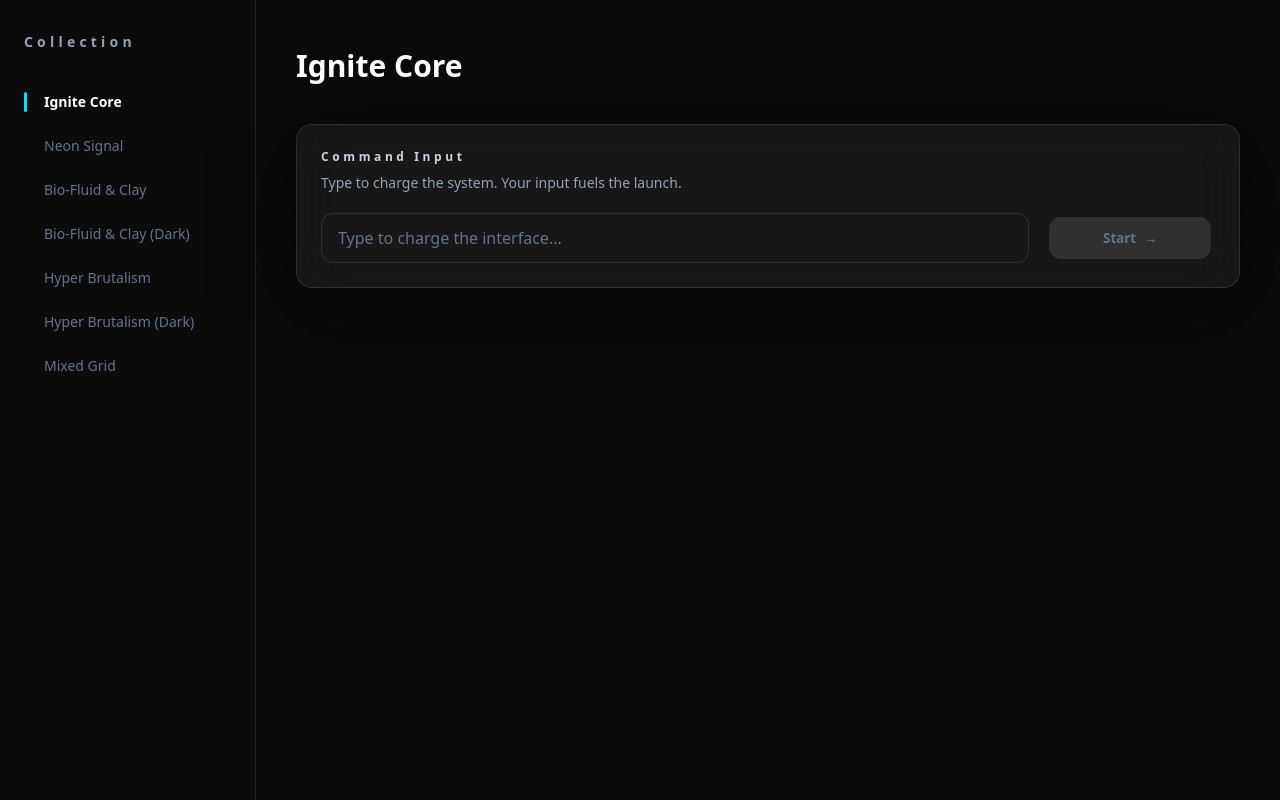
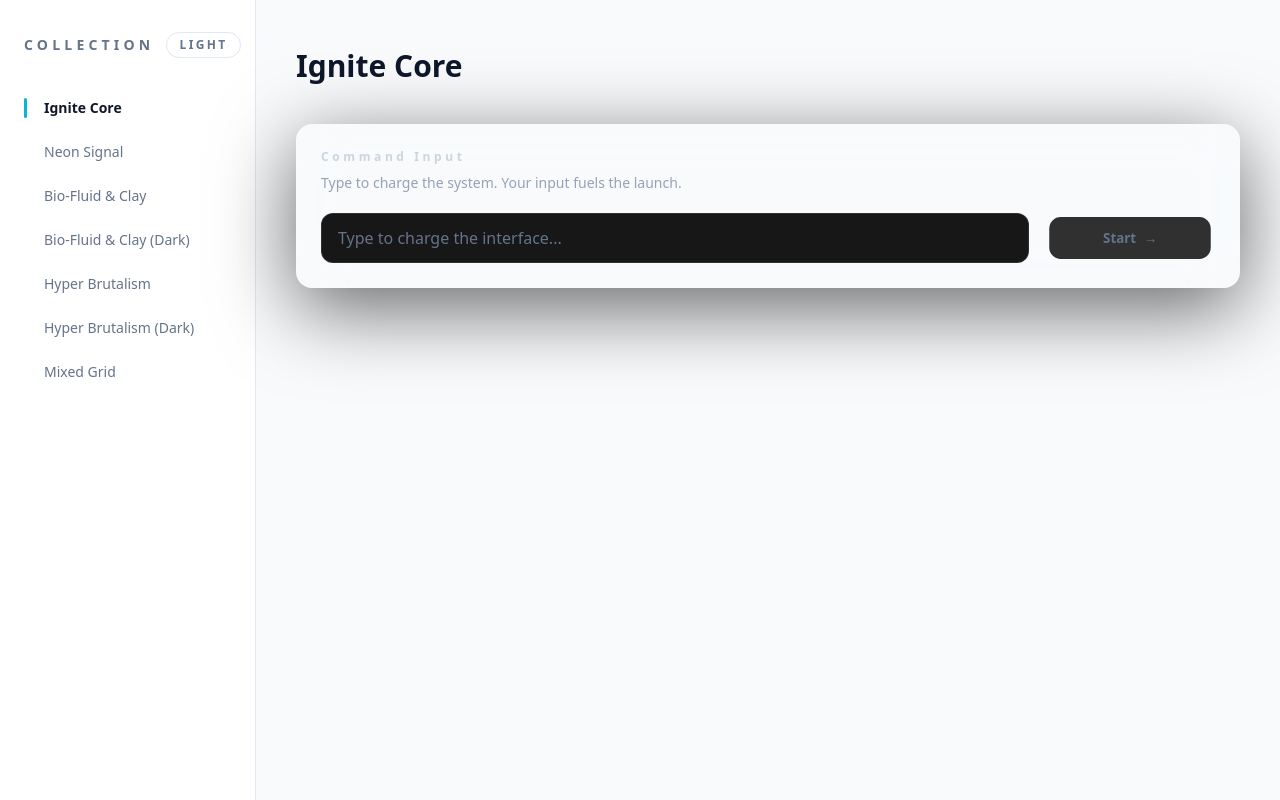
Before and after one commit to wahengchang/react-tailwind-input-animation-collection, a React (Create React App) app: page / in a window 1280 px wide. Built offline with nearby package versions, Linux system fonts and the light colour scheme.

Commit message:
add theme tokens and toggle

```diff
--- a/src/Collection.jsx
+++ b/src/Collection.jsx
@@ -1,4 +1,4 @@
-import { useMemo, useState } from 'react';
+import { useEffect, useMemo, useState } from 'react';
 import IgniteCore from './SimpleForm/IgniteCore';
 import PrismConsole from './SimpleForm/PrismConsole';
 import BioFluidClay from './SimpleForm/BioFluidClay';
@@ -53,18 +53,55 @@ const collections = [
 
 export default function Collection() {
   const [activeId, setActiveId] = useState(collections[0].id);
+  const [theme, setTheme] = useState(() => {
+    if (typeof window === 'undefined') {
+      return 'dark';
+    }
+
+    const storedTheme = localStorage.getItem('theme');
+    if (storedTheme === 'light' || storedTheme === 'dark') {
+      return storedTheme;
+    }
+
+    return window.matchMedia('(prefers-color-scheme: dark)').matches
+      ? 'dark'
+      : 'light';
+  });
   const activeCollection = useMemo(
     () => collections.find((entry) => entry.id === activeId) || collections[0],
     [activeId]
   );
 
+  useEffect(() => {
+    document.documentElement.setAttribute('data-theme', theme);
+    localStorage.setItem('theme', theme);
+  }, [theme]);
+
   return (
-    <div className="min-h-screen bg-[#0b0b0b] text-slate-100">
+    <div className="min-h-screen bg-[color:var(--app-bg)] text-[color:var(--app-text)]">
       <div className="flex min-h-screen">
-        <aside className="w-64 border-r border-white/10">
+        <aside className="w-64 border-r border-[color:var(--app-border)] bg-[color:var(--app-surface)]">
           <div className="sticky top-0 h-screen overflow-auto px-6 py-8">
-            <div className="text-sm font-semibold tracking-[0.3em] text-slate-400">
-              Collection
+            <div className="flex items-center justify-between gap-3">
+              <div className="text-sm font-semibold uppercase tracking-[0.3em] text-[color:var(--app-text-muted)]">
+                Collection
+              </div>
+              <button
+                type="button"
+                onClick={() =>
+                  setTheme((currentTheme) =>
+                    currentTheme === 'dark' ? 'light' : 'dark'
+                  )
+                }
+                aria-pressed={theme === 'dark'}
+                className={[
+                  'rounded-full border px-3 py-1 text-xs font-semibold uppercase tracking-[0.2em] transition',
+                  'border-[color:var(--app-border)] text-[color:var(--app-text-muted)]',
+                  'hover:border-[color:var(--app-accent-strong)] hover:text-[color:var(--app-text)]',
+                ].join(' ')}
+              >
+                {theme === 'dark' ? 'Dark' : 'Light'}
+              </button>
             </div>
             <div className="mt-8 space-y-2">
               {collections.map((collection) => {
@@ -77,14 +114,18 @@ export default function Collection() {
                     className={[
                       'relative w-full truncate rounded-md px-3 py-2 text-left text-sm transition-colors',
                       isActive
-                        ? 'font-semibold text-white'
-                        : 'font-normal text-slate-500 hover:text-slate-200 hover:bg-white/5',
+                        ? 'font-semibold text-[color:var(--app-text)]'
+                        : [
+                            'font-normal text-[color:var(--app-text-muted)]',
+                            'hover:text-[color:var(--app-text)]',
+                            'hover:bg-[color:var(--app-surface-muted)]',
+                          ].join(' '),
                     ].join(' ')}
                   >
                     <span
                       className={[
                         'absolute left-0 top-1/2 h-5 w-[3px] -translate-y-1/2 rounded-full',
-                        isActive ? 'bg-cyan-400' : 'bg-transparent',
+                        isActive ? 'bg-[color:var(--app-accent)]' : 'bg-transparent',
                       ].join(' ')}
                     />
                     <span className="pl-2">{collection.name}</span>
@@ -97,7 +138,7 @@ export default function Collection() {
 
         <main className="flex-1">
           <div className="px-10 py-12">
-            <h1 className="text-3xl font-semibold text-white">
+            <h1 className="text-3xl font-semibold text-[color:var(--app-text)]">
               {activeCollection.name}
             </h1>
             <div className="mt-10 flex flex-col gap-8">
--- a/src/index.css
+++ b/src/index.css
@@ -1,6 +1,30 @@
 @tailwind base;
 @tailwind components;
 @tailwind utilities;
+
+:root {
+  color-scheme: light;
+  --app-bg: #f8fafc;
+  --app-surface: #ffffff;
+  --app-surface-muted: #f1f5f9;
+  --app-text: #0f172a;
+  --app-text-muted: #64748b;
+  --app-border: #e2e8f0;
+  --app-accent: #06b6d4;
+  --app-accent-strong: #0ea5e9;
+ }
+
+[data-theme='dark'] {
+  color-scheme: dark;
+  --app-bg: #0b0b0b;
+  --app-surface: #111827;
+  --app-surface-muted: #0f172a;
+  --app-text: #f8fafc;
+  --app-text-muted: #94a3b8;
+  --app-border: #1f2937;
+  --app-accent: #22d3ee;
+  --app-accent-strong: #38bdf8;
+ }
 
 html,
 body,
@@ -9,7 +33,9 @@ body,
 }
 
 body {
-  @apply bg-black text-slate-100 antialiased;
+  @apply antialiased;
+  background-color: var(--app-bg);
+  color: var(--app-text);
 }
 
 @keyframes ignite-burst {
```
